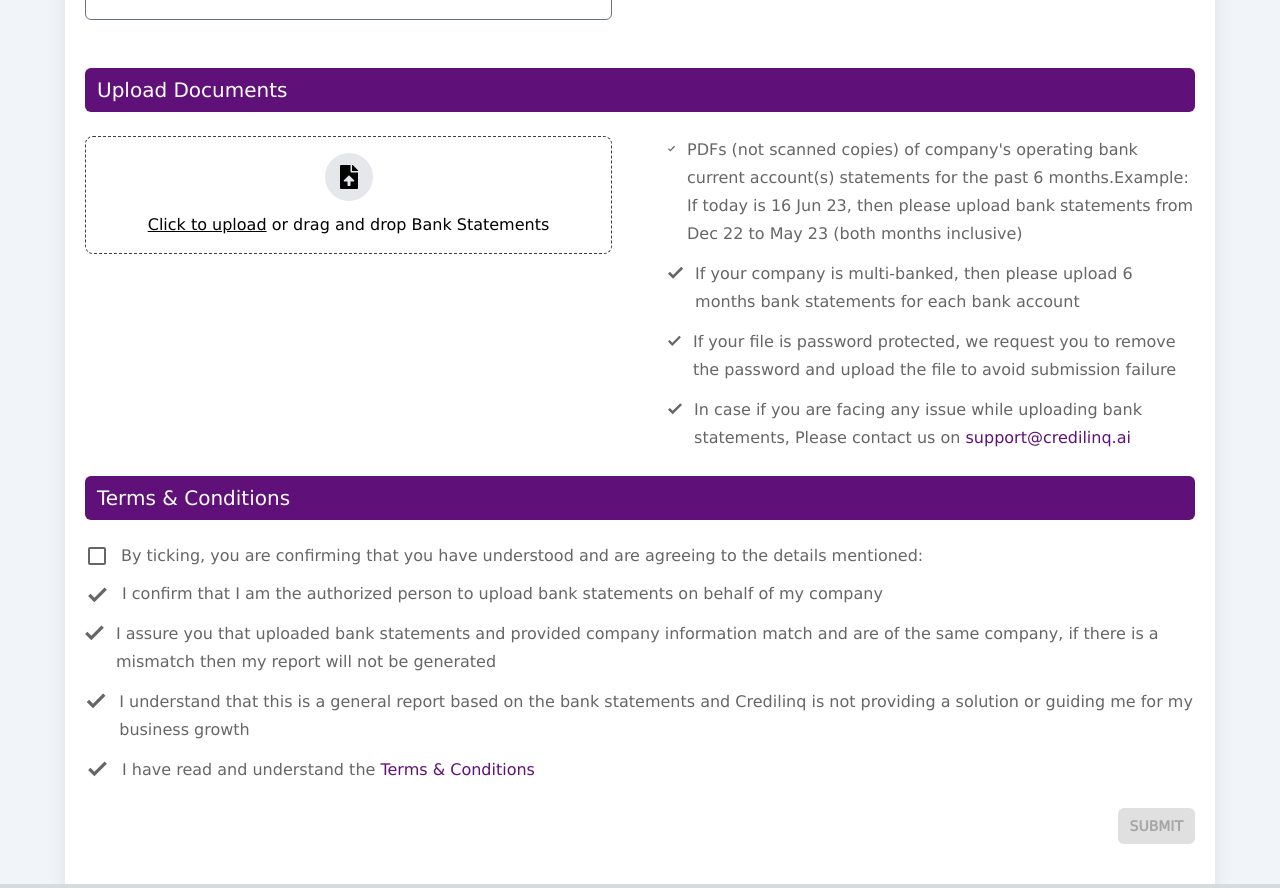
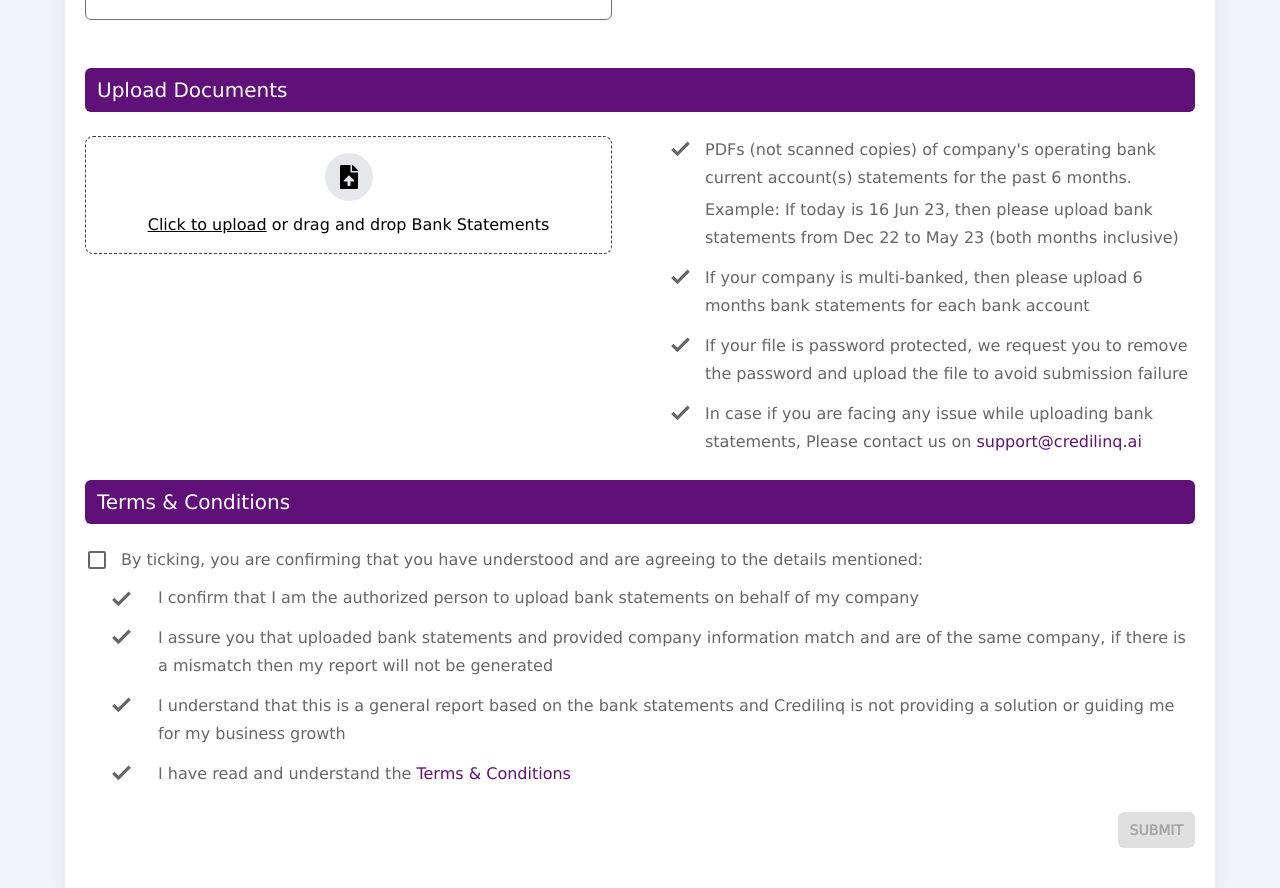
Before and after one commit to mrgk21/credilinq-frontend, a Next.js app: page / in a window 1280 px wide. Shown: the part 540-1428 px from the top of the page. Built offline with nearby package versions, Linux system fonts and the light colour scheme.

Commit message:
fix: icon resizing with text

```diff
--- a/src/components/forms/newVendor/vendor.form.tsx
+++ b/src/components/forms/newVendor/vendor.form.tsx
@@ -166,41 +166,41 @@ const NewVendorForm = () => {
 					/>
 					<div className="space-y-3">
 						<section className="flex space-x-3 text-text_gray">
-							<GoCheck size={25} className="w-[25px]" />
-							<p className="leading-7">
-								<span>
+							<GoCheck size={25} className="min-w-[25px]" />
+							<span className="space-y-1 leading-7">
+								<div>
 									PDFs (not scanned copies) of company&apos;s operating bank
 									current account(s) statements for the past 6 months.
-								</span>
-								<span>
+								</div>
+								<div>
 									Example: If today is 16 Jun 23, then please upload bank
 									statements from Dec 22 to May 23 (both months inclusive)
+								</div>
 							</span>
-							</p>
 						</section>
 						<section className="flex space-x-3 text-text_gray">
-							<GoCheck size={25} className="w-[25px]" />
-							<p className="leading-7">
+							<GoCheck size={25} className="min-w-[25px]" />
+							<div className="leading-7">
 								If your company is multi-banked, then please upload 6 months bank
 								statements for each bank account
-							</p>
+							</div>
 						</section>
 						<section className="flex space-x-3 text-text_gray">
-							<GoCheck size={25} className="w-[25px]" />
-							<p className="leading-7">
+							<GoCheck size={25} className="min-w-[25px]" />
+							<div className="leading-7">
 								If your file is password protected, we request you to remove the
 								password and upload the file to avoid submission failure
-							</p>
+							</div>
 						</section>
 						<section className="flex space-x-3 text-text_gray">
-							<GoCheck size={25} className="w-[25px]" />
-							<p className="leading-7">
+							<GoCheck size={25} className="min-w-[25px]" />
+							<div className="leading-7">
 								In case if you are facing any issue while uploading bank statements,
 								Please contact us on{" "}
 								<a href="mailto:support@credilinq.ai" className="text-purple">
 									support@credilinq.ai
 								</a>
-							</p>
+							</div>
 						</section>
 					</div>
 				</section>
@@ -225,31 +225,32 @@ const NewVendorForm = () => {
 							{errors.tnc && <p className="text-xs text-red-500">{errors.tnc}</p>}
 						</div>
 					</div>
-					<section className="flex items-center space-x-3 text-text_gray">
-						<GoCheck size={25} className="w-[25px]" />
+					<ul className="space-y-3 pl-6">
+						<li className="flex items-center space-x-6 text-text_gray">
+							<GoCheck size={25} className="min-w-[25px]" />
 							<p className="leading-7">
-							I confirm that I am the authorized person to upload bank statements on
-							behalf of my company
+								I confirm that I am the authorized person to upload bank statements
+								on behalf of my company
 							</p>
-					</section>
-					<section className="flex space-x-3 text-text_gray">
-						<GoCheck size={25} className="w-[25px]" />
+						</li>
+						<li className="flex space-x-6 text-text_gray">
+							<GoCheck size={25} className="min-w-[25px]" />
 							<p className="leading-7">
 								I assure you that uploaded bank statements and provided company
-							information match and are of the same company, if there is a mismatch
-							then my report will not be generated
+								information match and are of the same company, if there is a
+								mismatch then my report will not be generated
 							</p>
-					</section>
-					<section className="flex space-x-3 text-text_gray">
-						<GoCheck size={25} className="w-[25px]" />
+						</li>
+						<li className="flex space-x-6 text-text_gray">
+							<GoCheck size={25} className="min-w-[25px]" />
 							<p className="leading-7">
-							I understand that this is a general report based on the bank statements
-							and Credilinq is not providing a solution or guiding me for my business
-							growth
+								I understand that this is a general report based on the bank
+								statements and Credilinq is not providing a solution or guiding me
+								for my business growth
 							</p>
-					</section>
-					<section className="flex space-x-3 text-text_gray">
-						<GoCheck size={25} className="w-[25px]" />
+						</li>
+						<li className="flex space-x-6 text-text_gray">
+							<GoCheck size={25} className="min-w-[25px]" />
 							<p className="leading-7">
 								I have read and understand the{" "}
 								<a
@@ -259,7 +260,8 @@ const NewVendorForm = () => {
 									Terms & Conditions
 								</a>
 							</p>
-					</section>
+						</li>
+					</ul>
 				</section>
 				<Button type="submit" text="submit" className="!ml-auto" />
 			</form>
```
Lines whose indentation alone changed are shown as unchanged.
